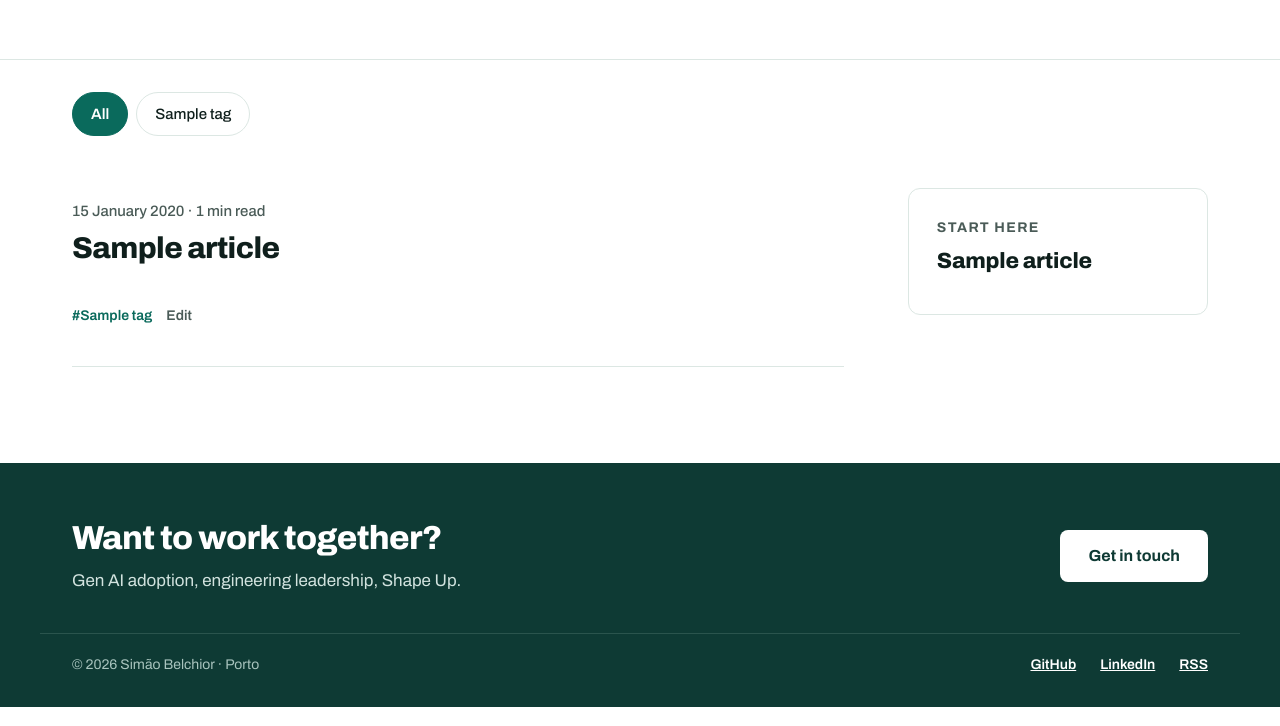
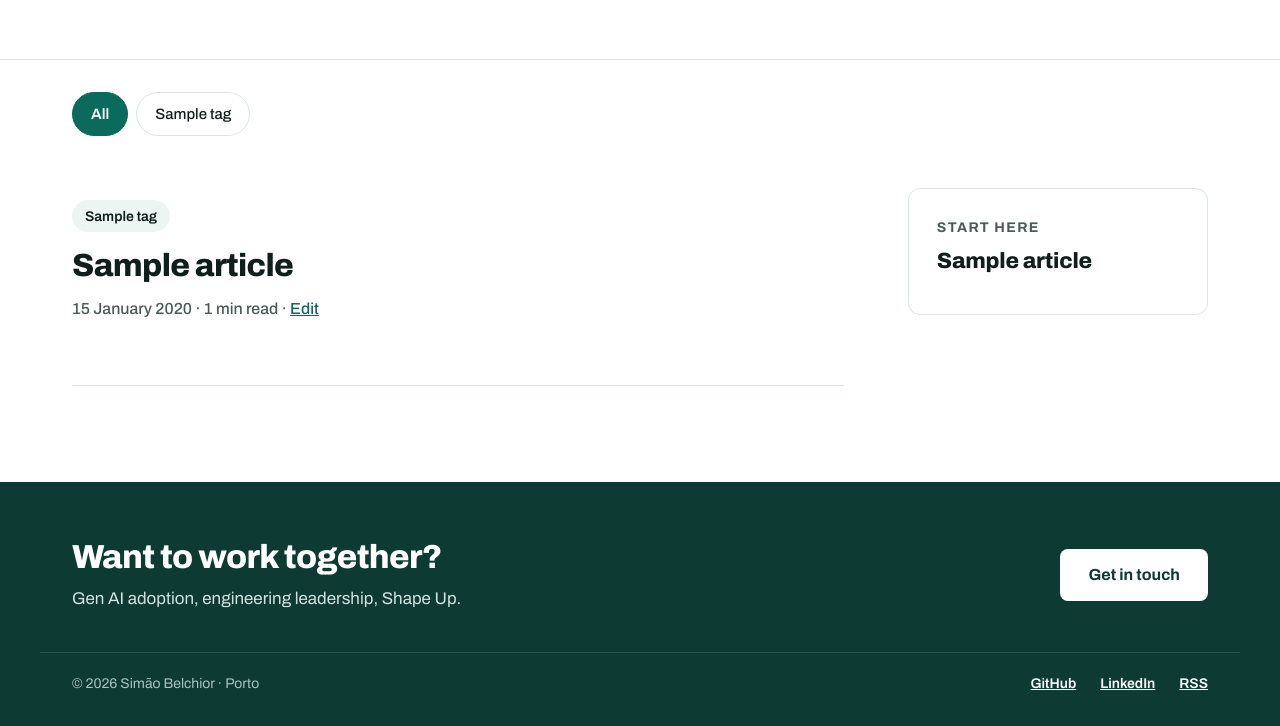
Before and after one commit to simaob/simaobelchior, a Rails app: page /blog in a window 1280 px wide. Shown: the part 321-1047 px from the top of the page. Run offline with Rails 7, Linux system fonts and the light colour scheme; a user stored in the database is signed in; tables that the repository leaves empty hold one stand-in row (values such as "Sample post"); data that the repository does not hold is empty; style sheets or scripts are compiled from the project's sources; some libraries are stand-ins or nearby versions.

Commit message:
Share one layout between the blog index and articles
Clicking through from the index moved the post to a centred column
with a different header, so the two pages felt unrelated.

- Put the article page on the blog grid, with the same sidebar, and
  hide Start here when it points to the article being read
- Render the post header from one partial on both pages: tags, title,
  then date and reading time
- Use the same body text size on the index as on the article

Co-Authored-By: Claude Opus 5.5 <noreply@anthropic.com>

```diff
--- a/app/assets/stylesheets/application.scss
+++ b/app/assets/stylesheets/application.scss
@@ -865,37 +865,9 @@ a {
   border-bottom: 1px solid var(--site-rule);
 }
 
-.post-entry__meta {
-  margin: 0;
-  font-size: 15px;
-  font-weight: 500;
-  color: var(--site-muted);
-}
-
-.post-entry__title {
-  margin: 8px 0 0;
-  font-size: 30px;
-  line-height: 1.15;
-  font-weight: 800;
-  letter-spacing: -0.02em;
-
-  a {
-    color: var(--site-text);
-    text-decoration: none;
-
-    &:hover {
-      color: var(--site-accent);
-      text-decoration: underline;
-      text-decoration-thickness: 2px;
-      text-underline-offset: 4px;
-    }
-  }
-}
-
 // Compound selector so it wins over .article-content further down
 .post-entry__body.article-content {
-  padding-top: 20px;
-  font-size: 18px;
+  padding-top: 24px;
 }
 
 // Long posts fade out after a screenful, with a link to the rest
@@ -916,29 +888,6 @@ a {
 
 .post-entry__more {
   margin-top: 12px;
-}
-
-.post-entry__tags {
-  display: flex;
-  flex-wrap: wrap;
-  gap: 4px 14px;
-  margin: 20px 0 0;
-  padding: 0;
-  list-style: none;
-  font-size: 14px;
-  font-weight: 600;
-
-  a {
-    text-decoration: none;
-
-    &:hover {
-      text-decoration: underline;
-    }
-  }
-}
-
-.post-entry__edit {
-  color: var(--site-muted);
 }
 
 .post-pagination {
@@ -1019,16 +968,26 @@ a {
 
 // Article
 
-.article-wrap {
-  max-width: 760px;
-  margin-inline: auto;
-  padding: 40px var(--site-gutter) 0;
+// The article page shares the blog grid, without the hero above it
+.blog-layout--article {
+  padding-top: 40px;
 }
 
 .article-header {
   margin-top: 40px;
   padding-bottom: 32px;
   border-bottom: 1px solid var(--site-rule);
+}
+
+// The same header on the blog index, without the rule under it
+.article-header--entry {
+  margin-top: 0;
+  padding-bottom: 0;
+  border-bottom: 0;
+
+  .article-meta {
+    margin-top: 12px;
+  }
 }
 
 .article-title {
@@ -1040,6 +999,25 @@ a {
 
   &:first-child {
     margin-top: 0;
+  }
+}
+
+.article-title--entry {
+  margin-top: 16px;
+  font-size: 32px;
+  line-height: 1.15;
+  letter-spacing: -0.02em;
+
+  a {
+    color: var(--site-text);
+    text-decoration: none;
+
+    &:hover {
+      color: var(--site-accent);
+      text-decoration: underline;
+      text-decoration-thickness: 2px;
+      text-underline-offset: 4px;
+    }
   }
 }
 
--- a/app/controllers/articles_controller.rb
+++ b/app/controllers/articles_controller.rb
@@ -1,5 +1,7 @@
 class ArticlesController < ApplicationController
   READING_LIST_TAG = "reading-list"
+
+  before_action :set_sidebar, only: %i[index show]
 
   def index
     @articles = Article.published.with_rich_text_body_and_embeds.includes(:tags)
@@ -18,14 +20,14 @@ class ArticlesController < ApplicationController
                      .group(:id)
                      .order(Arel.sql("COUNT(articles.id) DESC"), :name)
                      .limit(8)
-    @featured = Article.published.featured.first
-    @latest_reading_list = Article.published.joins(:tags).find_by(tags: { name: READING_LIST_TAG })
   end
 
   def show
     @article = Article.published.find_by!(slug: params[:slug])
     @older = @article.older
     @newer = @article.newer
+    # No point pointing readers to the article they are already on
+    @featured = nil if @featured == @article
   end
 
   def feed
@@ -34,4 +36,11 @@ class ArticlesController < ApplicationController
       format.rss { render layout: false }
     end
   end
+
+  private
+
+  def set_sidebar
+    @featured = Article.published.featured.first
+    @latest_reading_list = Article.published.joins(:tags).find_by(tags: { name: READING_LIST_TAG })
+  end
 end
--- /dev/null
+++ b/app/views/articles/_header.html.erb
@@ -0,0 +1,21 @@
+<%# Shared by the article page and the blog index, so a post looks the same in both. On the index the title links to the article. %>
+<header class="article-header<%= " article-header--entry" if linked %>">
+  <% if article.tags.any? %>
+    <ul class="chip-list chip-list--sm" aria-label="Tags">
+      <% article.tags.each do |tag| %>
+        <li><%= link_to tag.name, blog_path(tag: tag.name), class: "chip chip--sm" %></li>
+      <% end %>
+    </ul>
+  <% end %>
+  <% if linked %>
+    <h2 class="article-title article-title--entry"><%= link_to article.title, article_path(article.slug) %></h2>
+  <% else %>
+    <h1 class="article-title"><%= article.title %></h1>
+  <% end %>
+  <p class="article-meta">
+    <%= article_meta(article) %>
+    <% if logged_in? %>
+      · <%= link_to "Edit", edit_admin_article_path(article) %>
+    <% end %>
+  </p>
+</header>
--- /dev/null
+++ b/app/views/articles/_sidebar.html.erb
@@ -0,0 +1,19 @@
+<% if @latest_reading_list || @featured %>
+  <aside class="blog-layout__aside">
+    <% if @latest_reading_list %>
+      <section class="side-card side-card--tinted">
+        <p class="side-card__eyebrow">Reading list</p>
+        <h2 class="side-card__title">Stars</h2>
+        <p class="side-card__text">The best of what I've been reading. Latest: <%= link_to @latest_reading_list.title, article_path(@latest_reading_list.slug) %>.</p>
+        <%= link_to "All reading lists →", blog_path(tag: ArticlesController::READING_LIST_TAG), class: "text-link" %>
+      </section>
+    <% end %>
+    <% if @featured %>
+      <section class="side-card">
+        <p class="side-card__eyebrow side-card__eyebrow--muted">Start here</p>
+        <h2 class="side-card__title side-card__title--sm"><%= link_to @featured.title, article_path(@featured.slug) %></h2>
+        <p class="side-card__text"><%= @featured.excerpt(length: 140) %></p>
+      </section>
+    <% end %>
+  </aside>
+<% end %>
--- a/app/views/articles/index.html.erb
+++ b/app/views/articles/index.html.erb
@@ -36,25 +36,14 @@
       <ol class="post-list">
         <% @articles.each do |article| %>
           <li class="post-list__item">
-            <article class="post-entry">
-              <p class="post-entry__meta"><%= article_meta(article) %></p>
-              <h2 class="post-entry__title"><%= link_to article.title, article_path(article.slug) %></h2>
+            <article>
+              <%= render "header", article:, linked: true %>
               <% long = article.long? %>
               <div class="article-content post-entry__body<%= " post-entry__body--cut" if long %>">
                 <%= article_body(article) %>
               </div>
               <% if long %>
                 <%= link_to "Continue reading →", article_path(article.slug), class: "text-link post-entry__more", aria: { label: "Continue reading #{article.title}" } %>
-              <% end %>
-              <% if article.tags.any? || logged_in? %>
-                <ul class="post-entry__tags">
-                  <% article.tags.each do |tag| %>
-                    <li><%= link_to "##{tag.name}", blog_path(tag: tag.name) %></li>
-                  <% end %>
-                  <% if logged_in? %>
-                    <li><%= link_to "Edit", edit_admin_article_path(article), class: "post-entry__edit" %></li>
-                  <% end %>
-                </ul>
               <% end %>
             </article>
           </li>
@@ -80,23 +69,5 @@
     <% end %>
   </div>
 
-  <% if @latest_reading_list || @featured %>
-    <aside class="blog-layout__aside">
-      <% if @latest_reading_list %>
-        <section class="side-card side-card--tinted">
-          <p class="side-card__eyebrow">Reading list</p>
-          <h2 class="side-card__title">Stars</h2>
-          <p class="side-card__text">The best of what I've been reading. Latest: <%= link_to @latest_reading_list.title, article_path(@latest_reading_list.slug) %>.</p>
-          <%= link_to "All reading lists →", blog_path(tag: ArticlesController::READING_LIST_TAG), class: "text-link" %>
-        </section>
-      <% end %>
-      <% if @featured %>
-        <section class="side-card">
-          <p class="side-card__eyebrow side-card__eyebrow--muted">Start here</p>
-          <h2 class="side-card__title side-card__title--sm"><%= link_to @featured.title, article_path(@featured.slug) %></h2>
-          <p class="side-card__text"><%= @featured.excerpt(length: 140) %></p>
-        </section>
-      <% end %>
-    </aside>
-  <% end %>
+  <%= render "sidebar" %>
 </div>
```
Also changed, not shown: app/views/articles/show.html.erb (+6 -17 lines), test/controllers/articles_controller_test.rb (+11 -0 lines).
